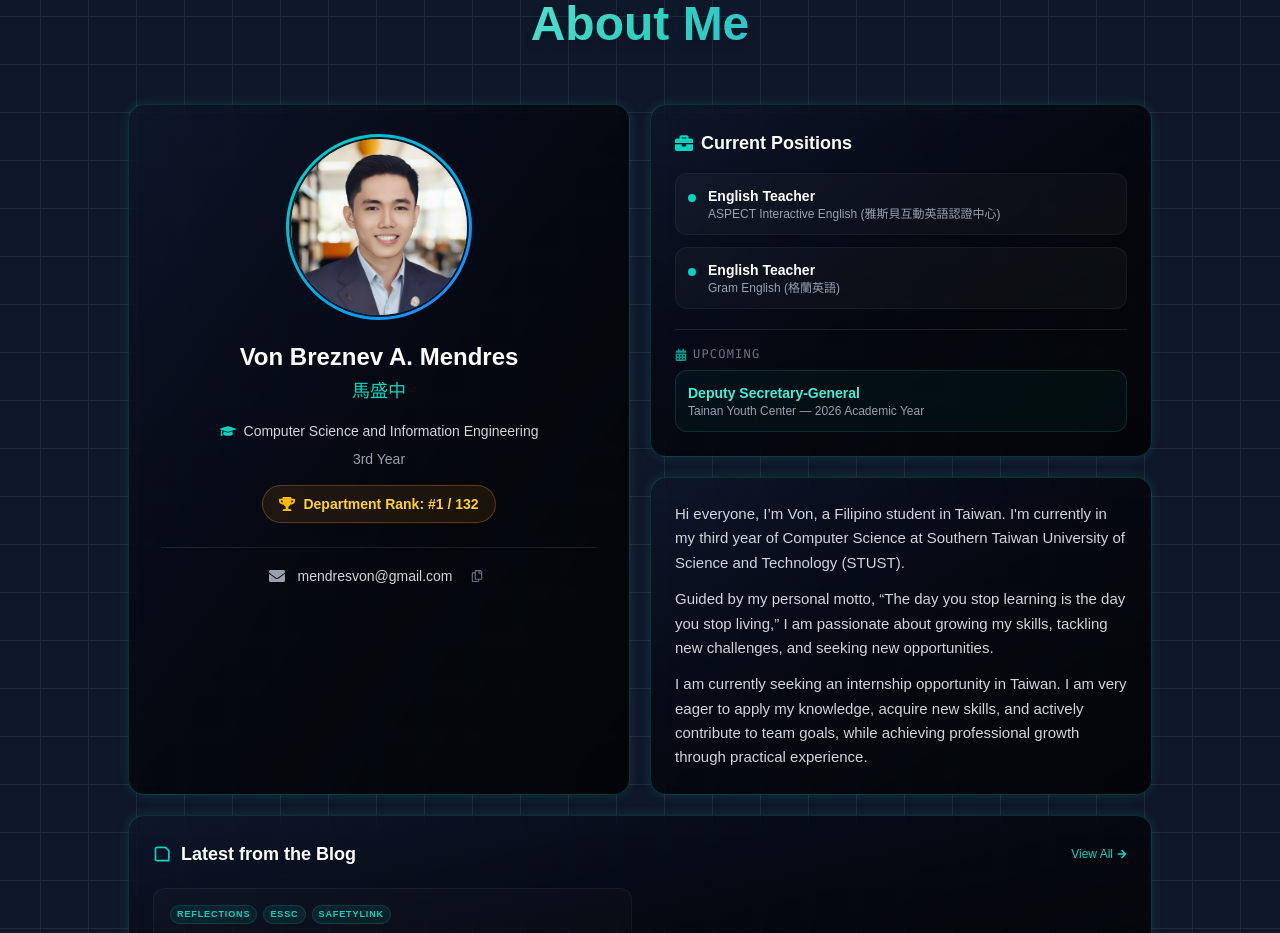
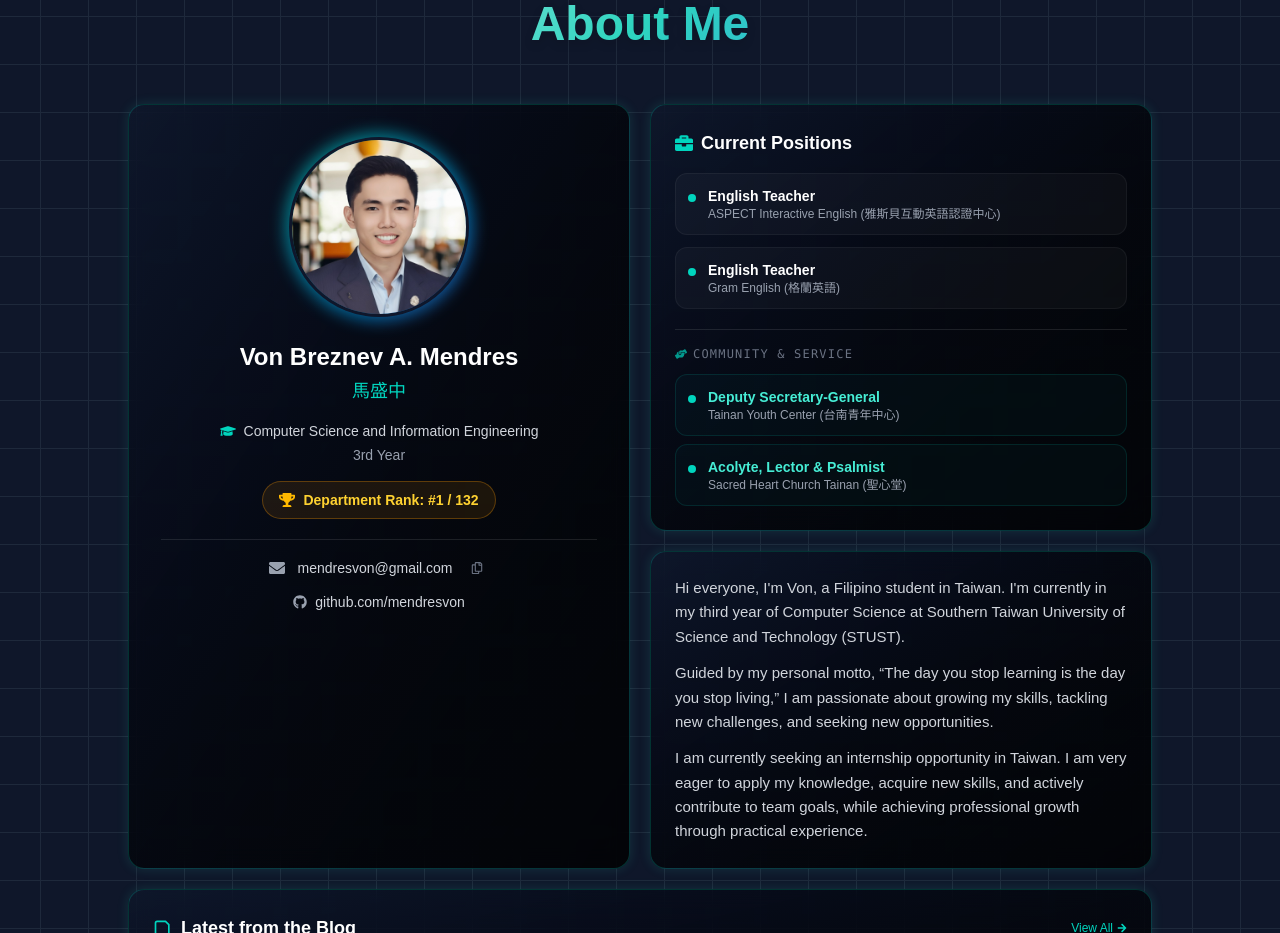
Before and after one commit to mendresvon/von-portfolio-v2, a Next.js app: page / in a window 1280 px wide. Shown: the part 880-1813 px from the top of the page. Built offline with nearby package versions, Linux system fonts and the light colour scheme.

Commit message:
feat: add GitHub profile link and update community involvements in About Me component

```diff
--- a/src/components/about_me.tsx
+++ b/src/components/about_me.tsx
@@ -12,9 +12,10 @@ import {
   FaBriefcase,
   FaGraduationCap,
   FaTrophy,
-  FaCalendarAlt,
+  FaHandsHelping,
   FaRegCopy,
   FaCheck,
+  FaGithub,
   FaArrowRight,
 } from "react-icons/fa";
 import { PostMetadata } from "@/lib/blog";
@@ -43,6 +44,7 @@ export default function About({ latestPosts }: AboutProps) {
   const dateLocale = i18n.language === "zh-TW" ? zhTW : enUS;
 
   const email = t("about.email");
+  const github = t("about.github");
 
   const copyToClipboard = async () => {
     try {
@@ -54,23 +56,20 @@ export default function About({ latestPosts }: AboutProps) {
     }
   };
 
-  // Filter posts by current language, sorted newest first, take 2
   const filteredPosts = latestPosts
     .filter((p) => p.lang === i18n.language)
     .sort((a, b) => (a.date < b.date ? 1 : -1))
     .slice(0, 2);
 
-  // Retrieve positions as array from i18n
   const positions = t("about.positions", { returnObjects: true }) as {
     role: string;
     company: string;
   }[];
 
-  const upcoming = t("about.upcoming", { returnObjects: true }) as {
+  const involvements = t("about.involvements", { returnObjects: true }) as {
     role: string;
     org: string;
-    period: string;
-  };
+  }[];
 
   return (
     <motion.section
@@ -94,6 +93,7 @@ export default function About({ latestPosts }: AboutProps) {
 
         {/* ── Bento Grid ── */}
         <div className="grid grid-cols-1 md:grid-cols-2 gap-5 max-w-5xl mx-auto">
+
           {/* ──────────── Cell 1: Profile Card (tall left) ──────────── */}
           <motion.div
             custom={0}
@@ -102,13 +102,13 @@ export default function About({ latestPosts }: AboutProps) {
           >
             {/* Profile image with gradient ring */}
             <div className="relative mb-6">
-              <div className="absolute inset-0 rounded-full bg-gradient-to-br from-teal-400 to-blue-500 p-[3px] -m-[3px]" />
+              <div className="absolute -inset-1 rounded-full bg-gradient-to-br from-teal-400 to-blue-500 blur-sm opacity-60" />
               <Image
                 src="/profile.jpg"
                 alt="Von Mendres"
                 width={180}
                 height={180}
-                className="rounded-full object-cover relative z-10 border-2 border-slate-900"
+                className="rounded-full object-cover relative z-10 border-[3px] border-slate-900"
               />
             </div>
 
@@ -121,7 +121,7 @@ export default function About({ latestPosts }: AboutProps) {
             </p>
 
             {/* Department + Year */}
-            <div className="flex items-center gap-2 text-gray-300 mb-2">
+            <div className="flex items-center gap-2 text-gray-300 mb-1">
               <FaGraduationCap className="text-teal-400 shrink-0" />
               <span className="text-sm" suppressHydrationWarning>
                 {t("about.department")}
@@ -132,16 +132,18 @@ export default function About({ latestPosts }: AboutProps) {
             </p>
 
             {/* Rank Badge */}
-            <div className="inline-flex items-center gap-2 px-4 py-2 rounded-full bg-amber-500/10 border border-amber-500/30 mb-6">
+            <div className="inline-flex items-center gap-2 px-4 py-2 rounded-full bg-amber-500/10 border border-amber-500/30 mb-5">
               <FaTrophy className="text-amber-400" />
               <span className="text-sm font-bold text-amber-300" suppressHydrationWarning>
                 {t("about.rank_label")}: {t("about.rank")}
               </span>
             </div>
 
+            {/* Divider */}
+            <div className="w-full h-px bg-white/10 mb-4" />
+
             {/* Email */}
-            <div className="w-full border-t border-white/10 pt-4">
-              <div className="flex items-center justify-center gap-3 group">
+            <div className="w-full flex items-center justify-center gap-3 mb-3 group">
               <FaEnvelope className="text-gray-400 group-hover:text-red-400 transition-colors shrink-0" />
               <a
                 href={`mailto:${email}`}
@@ -156,21 +158,11 @@ export default function About({ latestPosts }: AboutProps) {
               >
                 <AnimatePresence mode="wait">
                   {copied ? (
-                      <motion.div
-                        key="check"
-                        initial={{ scale: 0 }}
-                        animate={{ scale: 1 }}
-                        exit={{ scale: 0 }}
-                      >
+                    <motion.div key="check" initial={{ scale: 0 }} animate={{ scale: 1 }} exit={{ scale: 0 }}>
                       <FaCheck className="text-teal-400 text-xs" />
                     </motion.div>
                   ) : (
-                      <motion.div
-                        key="copy"
-                        initial={{ scale: 0 }}
-                        animate={{ scale: 1 }}
-                        exit={{ scale: 0 }}
-                      >
+                    <motion.div key="copy" initial={{ scale: 0 }} animate={{ scale: 1 }} exit={{ scale: 0 }}>
                       <FaRegCopy className="text-xs" />
                     </motion.div>
                   )}
@@ -182,29 +174,33 @@ export default function About({ latestPosts }: AboutProps) {
                 )}
               </button>
             </div>
-            </div>
+
+            {/* GitHub */}
+            <a
+              href={`https://github.com/${github}`}
+              target="_blank"
+              rel="noopener noreferrer"
+              className="flex items-center gap-2 text-sm text-gray-300 hover:text-teal-400 transition-colors group"
+            >
+              <FaGithub className="text-gray-400 group-hover:text-white transition-colors" />
+              <span>github.com/{github}</span>
+            </a>
           </motion.div>
 
-          {/* ──────────── Cell 2: Quick Facts ──────────── */}
+          {/* ──────────── Cell 2: Quick Facts (top right) ──────────── */}
           <motion.div
             custom={1}
             variants={cellVariants}
             className="backdrop-blur-md bg-gradient-to-br from-slate-900/60 to-black/80 rounded-2xl border border-teal-500/25 shadow-[0_0_12px_rgba(45,212,191,0.15)] p-6 transition-all duration-300 hover:border-teal-400/60 hover:shadow-[0_0_30px_rgba(45,212,191,0.35)]"
           >
-            <h3
-              className="text-lg font-bold text-white mb-4 flex items-center gap-2"
-              suppressHydrationWarning
-            >
+            {/* Current Positions */}
+            <h3 className="text-lg font-bold text-white mb-4 flex items-center gap-2" suppressHydrationWarning>
               <FaBriefcase className="text-teal-400" />
               {t("about.current_positions_label")}
             </h3>
-
             <div className="space-y-3 mb-5">
               {positions.map((pos, i) => (
-                <div
-                  key={i}
-                  className="flex items-start gap-3 p-3 rounded-xl bg-white/[0.03] border border-white/5"
-                >
+                <div key={i} className="flex items-start gap-3 p-3 rounded-xl bg-white/[0.03] border border-white/5">
                   <div className="w-2 h-2 rounded-full bg-teal-400 mt-2 shrink-0" />
                   <div>
                     <p className="text-sm font-semibold text-white">{pos.role}</p>
@@ -214,24 +210,27 @@ export default function About({ latestPosts }: AboutProps) {
               ))}
             </div>
 
-            {/* Upcoming */}
+            {/* Community & Service */}
             <div className="border-t border-white/10 pt-4">
-              <p className="text-xs uppercase tracking-widest text-gray-500 font-mono mb-2" suppressHydrationWarning>
-                <FaCalendarAlt className="inline mr-1.5 text-teal-400/70" />
-                {t("about.upcoming_label")}
+              <p className="text-xs uppercase tracking-widest text-gray-500 font-mono mb-3 flex items-center gap-1.5" suppressHydrationWarning>
+                <FaHandsHelping className="text-teal-400/70" />
+                {t("about.involvements_label")}
               </p>
-              <div className="p-3 rounded-xl bg-teal-500/5 border border-teal-500/20">
-                <p className="text-sm font-semibold text-teal-300" suppressHydrationWarning>
-                  {upcoming.role}
-                </p>
-                <p className="text-xs text-gray-400" suppressHydrationWarning>
-                  {upcoming.org} — {upcoming.period}
-                </p>
+              <div className="space-y-2">
+                {involvements.map((inv, i) => (
+                  <div key={i} className="flex items-start gap-3 p-3 rounded-xl bg-teal-500/[0.04] border border-teal-500/15">
+                    <div className="w-2 h-2 rounded-full bg-teal-400 mt-2 shrink-0" />
+                    <div>
+                      <p className="text-sm font-semibold text-teal-300">{inv.role}</p>
+                      <p className="text-xs text-gray-400">{inv.org}</p>
+                    </div>
+                  </div>
+                ))}
               </div>
             </div>
           </motion.div>
 
-          {/* ──────────── Cell 3: Bio ──────────── */}
+          {/* ──────────── Cell 3: Bio (bottom right) ──────────── */}
           <motion.div
             custom={2}
             variants={cellVariants}
@@ -281,18 +280,13 @@ export default function About({ latestPosts }: AboutProps) {
                   >
                     <div className="flex flex-wrap gap-1.5 mb-2">
                       {post.tags?.slice(0, 3).map((tag) => (
-                        <span
-                          key={tag}
-                          className="text-[9px] uppercase tracking-widest font-bold px-1.5 py-0.5 rounded-full bg-teal-500/10 text-teal-400 border border-teal-500/20"
-                        >
+                        <span key={tag} className="text-[9px] uppercase tracking-widest font-bold px-1.5 py-0.5 rounded-full bg-teal-500/10 text-teal-400 border border-teal-500/20">
                           {tag}
                         </span>
                       ))}
                     </div>
                     <time className="text-[11px] text-gray-500 font-mono block mb-1.5">
-                      {format(parseISO(post.date), "MMM dd, yyyy", {
-                        locale: dateLocale,
-                      })}
+                      {format(parseISO(post.date), "MMM dd, yyyy", { locale: dateLocale })}
                     </time>
                     <h4 className="text-sm font-bold text-white group-hover:text-teal-400 transition-colors leading-snug mb-1">
                       {post.title}
--- a/src/i18n/locales/en.json
+++ b/src/i18n/locales/en.json
@@ -35,6 +35,7 @@
     "rank": "#1 / 132",
     "year_level": "3rd Year",
     "email": "mendresvon@gmail.com",
+    "github": "mendresvon",
     "copy": "Copy",
     "copied": "Copied!",
     "current_positions_label": "Current Positions",
@@ -42,14 +43,13 @@
       { "role": "English Teacher", "company": "ASPECT Interactive English (雅斯貝互動英語認證中心)" },
       { "role": "English Teacher", "company": "Gram English (格蘭英語)" }
     ],
-    "upcoming_label": "Upcoming",
-    "upcoming": {
-      "role": "Deputy Secretary-General",
-      "org": "Tainan Youth Center",
-      "period": "2026 Academic Year"
-    },
-    "p1": "Hi everyone, I’m Von, a Filipino student in Taiwan. I'm currently in my third year of Computer Science at Southern Taiwan University of Science and Technology (STUST).",
-    "p2": "Guided by my personal motto, “The day you stop learning is the day you stop living,” I am passionate about growing my skills, tackling new challenges, and seeking new opportunities.",
+    "involvements_label": "Community & Service",
+    "involvements": [
+      { "role": "Deputy Secretary-General", "org": "Tainan Youth Center (台南青年中心)" },
+      { "role": "Acolyte, Lector & Psalmist", "org": "Sacred Heart Church Tainan (聖心堂)" }
+    ],
+    "p1": "Hi everyone, I'm Von, a Filipino student in Taiwan. I'm currently in my third year of Computer Science at Southern Taiwan University of Science and Technology (STUST).",
+    "p2": "Guided by my personal motto, \u201cThe day you stop learning is the day you stop living,\u201d I am passionate about growing my skills, tackling new challenges, and seeking new opportunities.",
     "p3": "I am currently seeking an internship opportunity in Taiwan. I am very eager to apply my knowledge, acquire new skills, and actively contribute to team goals, while achieving professional growth through practical experience.",
     "blog_preview_title": "Latest from the Blog",
     "blog_read_more": "Read Article →",
@@ -107,8 +107,6 @@
       "introduction": "Fine-tuned a model and built an image classifier to help pet shelters and veterinarians identify pet species with 98% accuracy using deep learning.",
       "description": "Developed an end-to-end image classifier using PyTorch and FastAI without relying on pre-built APIs. Improved model accuracy from a 76% baseline to 98% through data augmentation and learning rate optimization. Implemented model serialization and deployed the solution to Hugging Face Spaces with a Gradio web interface for real-time inference."
     },
-
-
     "traffic_light": {
       "title": "Voice-Controlled Smart Traffic Light",
       "introduction": "Built an IoT edge control system with real-time voice response, overcoming single-thread limitations in embedded systems.",
--- a/src/i18n/locales/zh-TW.json
+++ b/src/i18n/locales/zh-TW.json
@@ -30,6 +30,7 @@
     "rank": "#1 / 132",
     "year_level": "大三",
     "email": "mendresvon@gmail.com",
+    "github": "mendresvon",
     "copy": "複製",
     "copied": "已複製！",
     "current_positions_label": "目前職位",
@@ -37,12 +38,11 @@
       { "role": "英語教師", "company": "雅斯貝互動英語認證中心 (ASPECT Interactive English)" },
       { "role": "英語外師", "company": "格蘭英語 (Gram English)" }
     ],
-    "upcoming_label": "即將擔任",
-    "upcoming": {
-      "role": "副總幹事",
-      "org": "台南青年中心",
-      "period": "2026學年度"
-    },
+    "involvements_label": "社區與服務",
+    "involvements": [
+      { "role": "副總幹事", "org": "台南青年中心 (Tainan Youth Center)" },
+      { "role": "輔祭、讀經員、領唱員", "org": "聖心堂 (Sacred Heart Church Tainan)" }
+    ],
     "p1": "大家好，我是馬盛中，一個在台灣讀書的菲律賓人，目前就讀於南臺科技大學（STUST）資工系三年級。",
     "p2": "秉持著我的座右銘「學習一旦停止，生活亦隨之止步」，我熱衷於提升技能、迎接挑戰，並不斷探索新的機會。",
     "p3": "我目前正在尋找在台灣的實習機會，期望透過實習應用所學、持續學習新知、積極協助團隊，並在實踐中持續成長。",
@@ -102,8 +102,6 @@
       "introduction": "微調模型並建立影像分類器，協助寵物收容所與獸醫識別寵物物種，運用深度學習達到 98% 準確率。",
       "description": "使用 PyTorch 與 FastAI 建立端到端影像分類器，不依賴現成 API 進行模型開發。透過資料增強與學習率優化將模型準確率從 76% 基準提升至 98%。實作模型序列化 (Model Serialization)，並部署至 Hugging Face 雲端平台，整合 Gradio 建立具即時辨識功能之 Web 應用。"
     },
-
-
     "traffic_light": {
       "title": "聲控智慧紅綠燈",
       "introduction": "建立 IoT 邊緣控制系統，實現即時語音響應，克服嵌入式系統單執行緒限制。",
```
Lines whose indentation alone changed are shown as unchanged.
